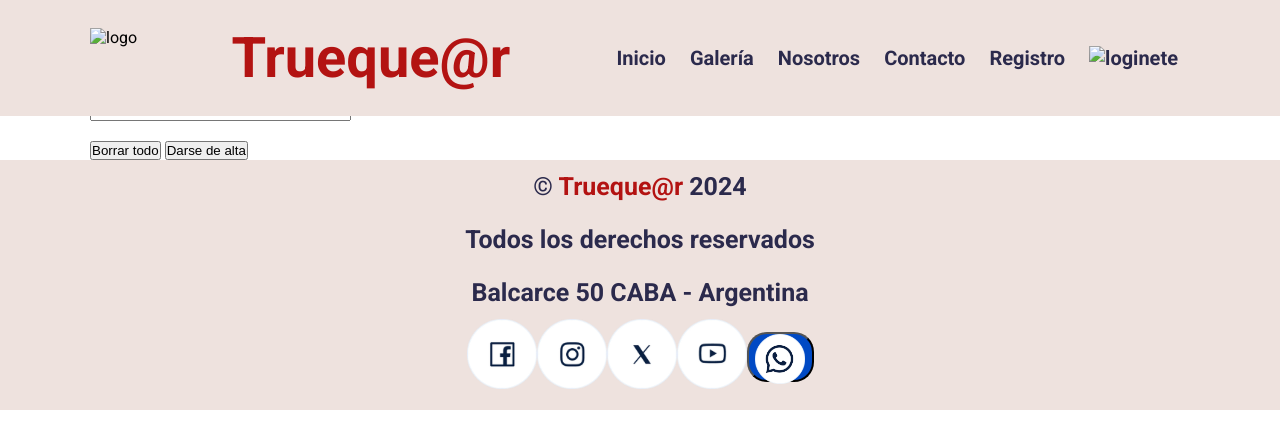
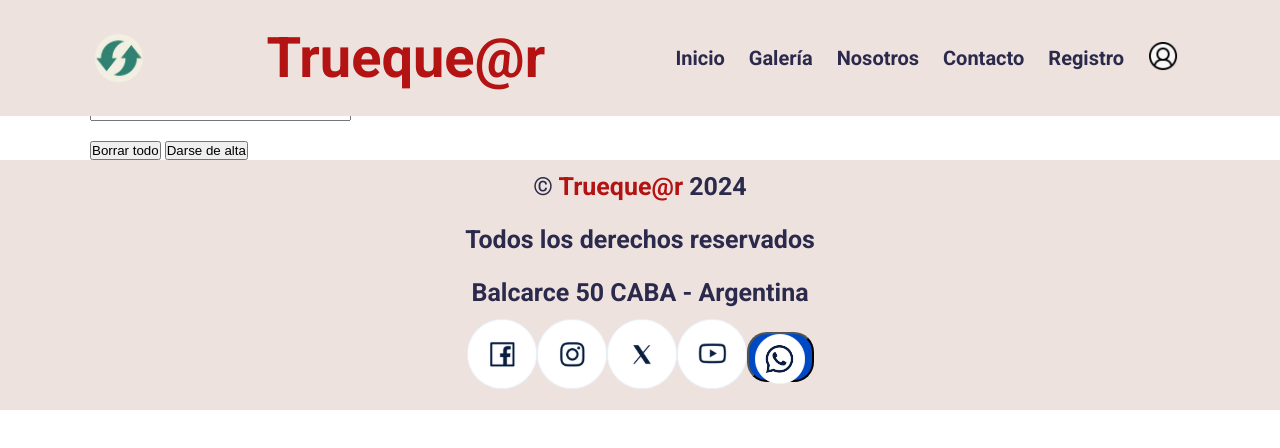
Before and after one commit to jcroehrs/tp-codoacodo, a plain HTML site: page alta.html in a window 1280 px wide. Drawn offline with Linux system fonts and the light colour scheme.

Commit message:
arreglé loginete e icono marca en Header y Footer

```diff
--- a/alta.html
+++ b/alta.html
@@ -23,7 +23,7 @@
 <body>
   <header>
     <div class="container">
-      <img class="logo" src="flechas_486x500.png" height="60px" alt="logo">
+      <img class="logo" src="test/flechas_486x500.png" height="60px" alt="logo">
       <h1 class="marca">Trueque@r</h1>
 
       <nav>
@@ -32,7 +32,7 @@
         <a href="#">Nosotros</a>
         <a href="#">Contacto</a>
         <a href="#">Registro</a>
-        <a href="#"><img class="login" src="login3.png" width="30px" height="30px" alt="loginete"></a>
+        <a href="#"><img class="login" src="test/login3.png" width="30px" height="30px" alt="loginete"></a>
       </nav>
     </div>
   </header>
```
Also changed, not shown: contacto.html (+2 -2 lines), galeria.html (+2 -2 lines), index.html (+2 -2 lines), login.html (+2 -2 lines), nosotros.html (+2 -2 lines).
